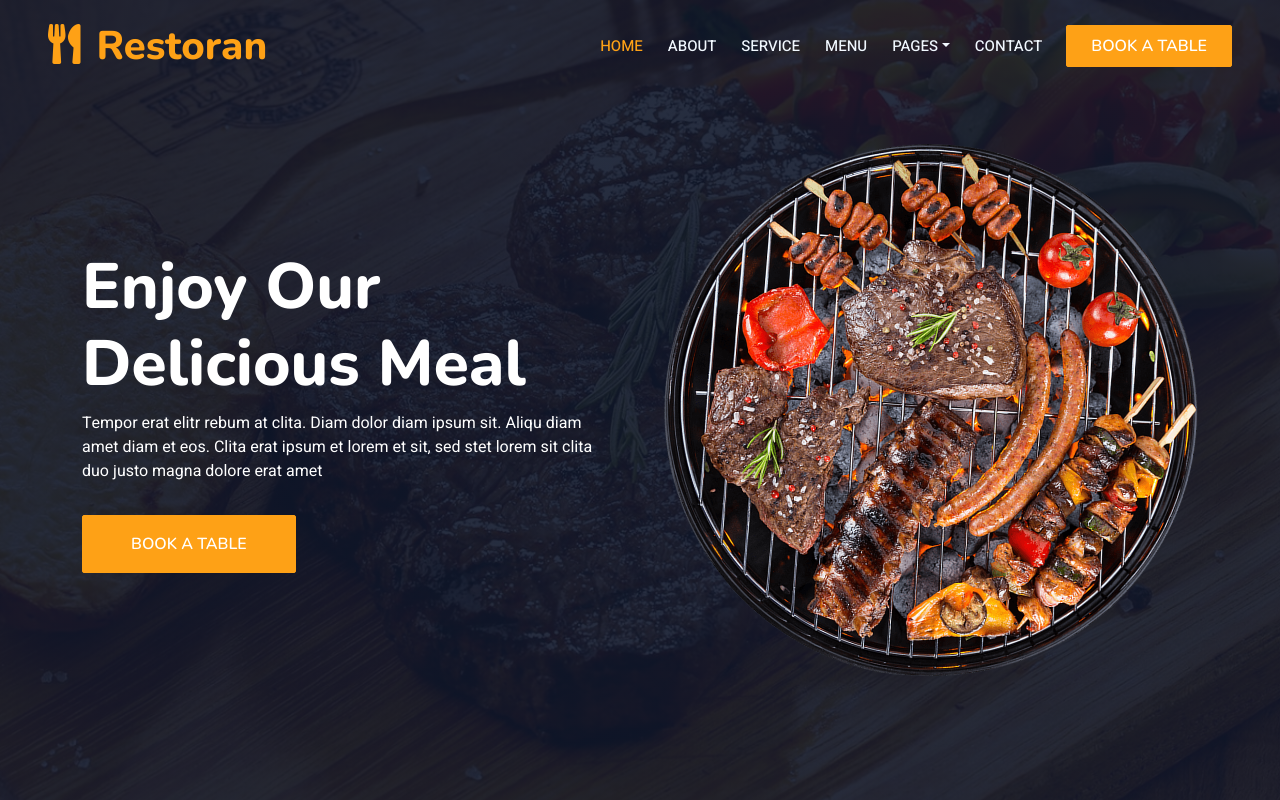
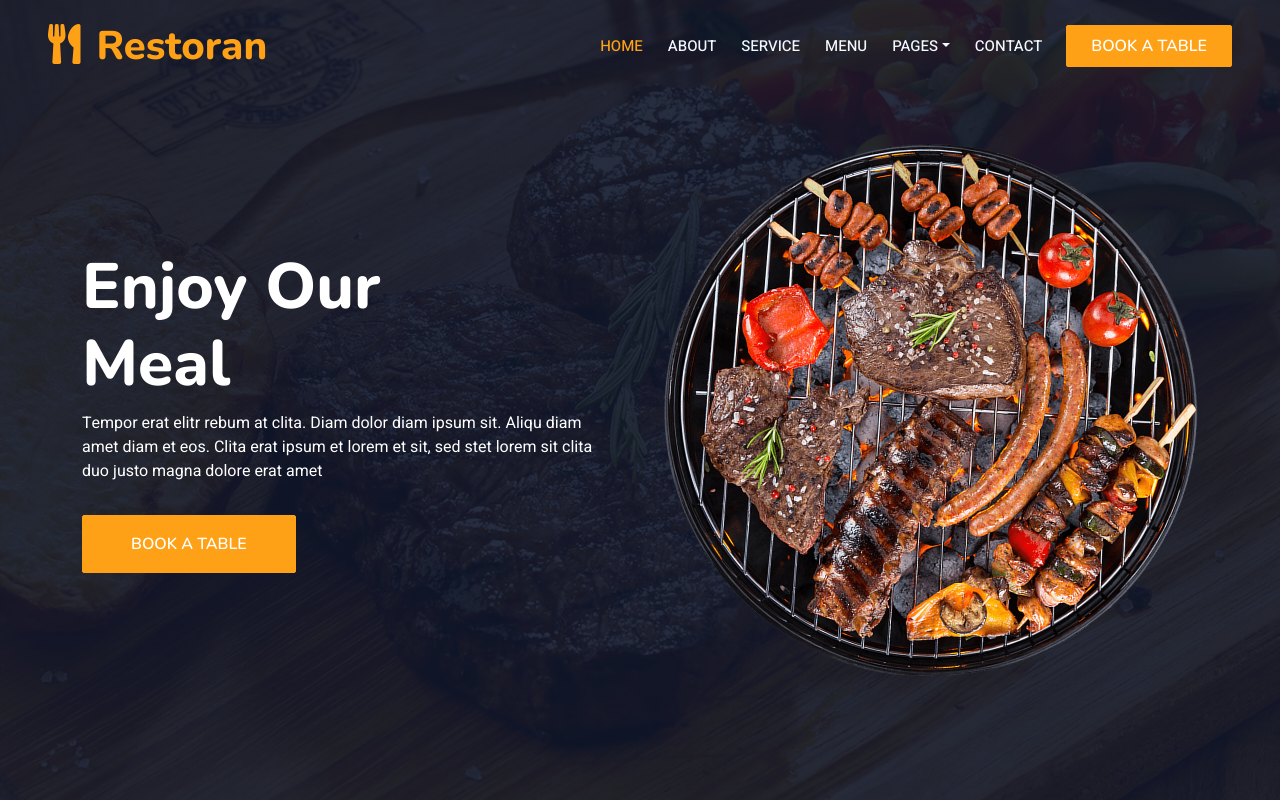
Before and after one commit to goti03/restorant, a plain HTML site: page index.html in a window 1280 px wide. Shown: the top 800 px of the page. Drawn offline with nearby package versions, Linux system fonts and the light colour scheme.

Commit message:
Update index.html

```diff
--- a/index.html
+++ b/index.html
@@ -77,7 +77,7 @@
                 <div class="container my-5 py-5">
                     <div class="row align-items-center g-5">
                         <div class="col-lg-6 text-center text-lg-start">
-                            <h1 class="display-3 text-white animated slideInLeft">Enjoy Our<br>Delicious Meal</h1>
+                            <h1 class="display-3 text-white animated slideInLeft">Enjoy Our<br> Meal</h1>
                             <p class="text-white animated slideInLeft mb-4 pb-2">Tempor erat elitr rebum at clita. Diam dolor diam ipsum sit. Aliqu diam amet diam et eos. Clita erat ipsum et lorem et sit, sed stet lorem sit clita duo justo magna dolore erat amet</p>
                             <a href="" class="btn btn-primary py-sm-3 px-sm-5 me-3 animated slideInLeft">Book A Table</a>
                         </div>
```
